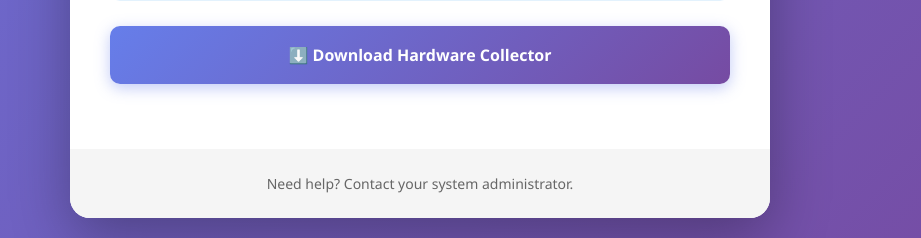
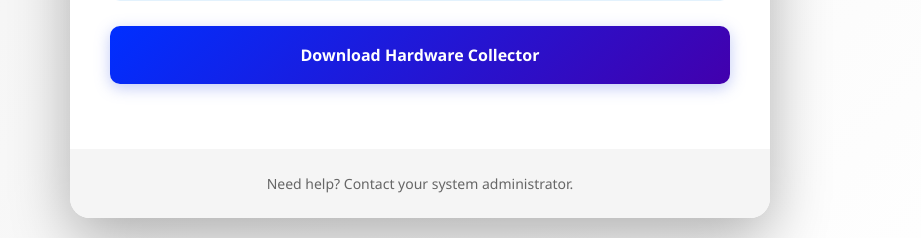
Before and after one commit to aayush-decoder/hardvault, a Django app: template templates/client/success.html in a window 1280 px wide. Shown: the part 900-1138 px from the top of the page, without its empty margins (220-1141 px from the left). Run offline with Django 5.2, Linux system fonts and the light colour scheme; the template is opened without the code that fills it, so the values that code supplies are empty; parts of the project's set-up code (start-up, migrations or seed data) failed here and were passed over.

Commit message:
UI changes

```diff
--- a/requirements.txt
+++ b/requirements.txt
@@ -1,6 +1,5 @@
 django
 wmi
-pyinstaller
 requests
 psutil
 platform
--- a/templates/client/form.html
+++ b/templates/client/form.html
@@ -217,7 +217,7 @@
         .btn-submit {
             width: 100%;
             padding: 16px;
-            background: linear-gradient(135deg, #667eea 0%, #764ba2 100%);
+            background: dodgerBlue;
             color: white;
             border: none;
             border-radius: 10px;
--- a/templates/client/success.html
+++ b/templates/client/success.html
@@ -8,7 +8,7 @@
         * { margin: 0; padding: 0; box-sizing: border-box; }
         body {
             font-family: 'Segoe UI', Tahoma, Geneva, Verdana, sans-serif;
-            background: linear-gradient(135deg, #667eea 0%, #764ba2 100%);
+            background: linear-gradient(135deg, #eee 0%, #fff 100%);
             min-height: 100vh;
             padding: 20px;
             display: flex;
@@ -109,7 +109,7 @@
             display: block;
             width: 100%;
             padding: 18px;
-            background: linear-gradient(135deg, #667eea 0%, #764ba2 100%);
+            background: linear-gradient(135deg, #002fffff 0%, #4200adff 100%);
             color: white;
             text-align: center;
             text-decoration: none;
@@ -196,7 +196,7 @@
             </div>
 
             <a href="{% url 'download-page' %}" class="download-btn">
-                ⬇️ Download Hardware Collector
+                Download Hardware Collector
             </a>
         </div>
 
```
